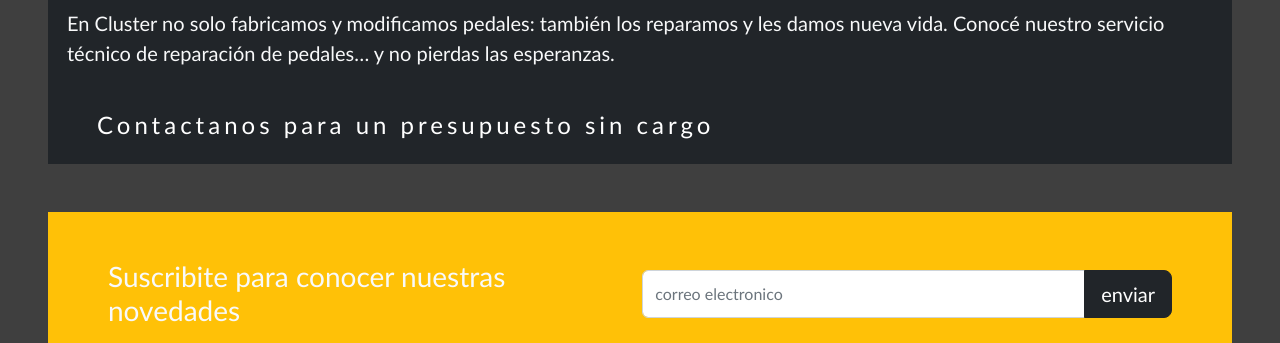
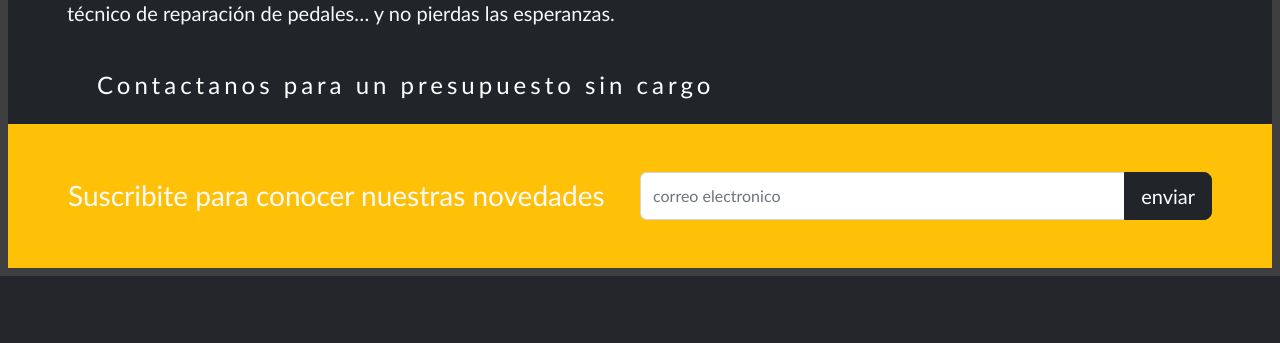
Before and after one commit to maxiorias/Efecto-Cluster-Maxi-Orias, a website: page pages/contacto.html in a window 1280 px wide. Shown: the part 220-563 px from the top of the page. Drawn offline with nearby package versions, Linux system fonts and the light colour scheme.

Commit message:
ultima correccion

```diff
--- a/pages/contacto.html
+++ b/pages/contacto.html
@@ -61,7 +61,7 @@
 
   <!----------------------------------------------- Main  ----------------------------------------------------->
 
-  <main id="contacto" class="container-fluid p-5">
+  <main id="contacto" class="container-fluid p-2">
 
   <!----------------------------------------------- Seccion Conoce efecto cluster ----------------------------------------------------->
 
@@ -74,7 +74,6 @@
               En Cluster no solo fabricamos y modificamos pedales: también los reparamos y les damos nueva vida. Conocé
               nuestro servicio técnico de reparación de pedales… y no pierdas las esperanzas.
             </p>
-
             <a href="#" class="btn-animado">
               <span id="span1"></span>
               <span id="span2"></span>
@@ -89,7 +88,7 @@
 
     <!----------------------------------------------- Seccion sucribite para mas novedades  ----------------------------------------------------->
 
-    <section class="bg-warning text-light p-5 my-5">
+    <section class="bg-warning text-light p-5">
       <div class="container">
         <div class="d-md-flex justify-content-between align-items-center">
           <h3 class="mb-3 mb-md-0">Suscribite para conocer nuestras novedades</h3>
--- a/scss/_contacto.scss
+++ b/scss/_contacto.scss
@@ -1,4 +1,4 @@
-// <!----------------------------------------------- boton animado ----------------------------------------------------->
+
 
 .btn-animado{
     position: relative;
--- a/scss/_reset.scss
+++ b/scss/_reset.scss
@@ -1,4 +1,4 @@
-// <!----------------------------------------------- Reset  ----------------------------------------------------->
+
 
 * {
   @include reset;
```
